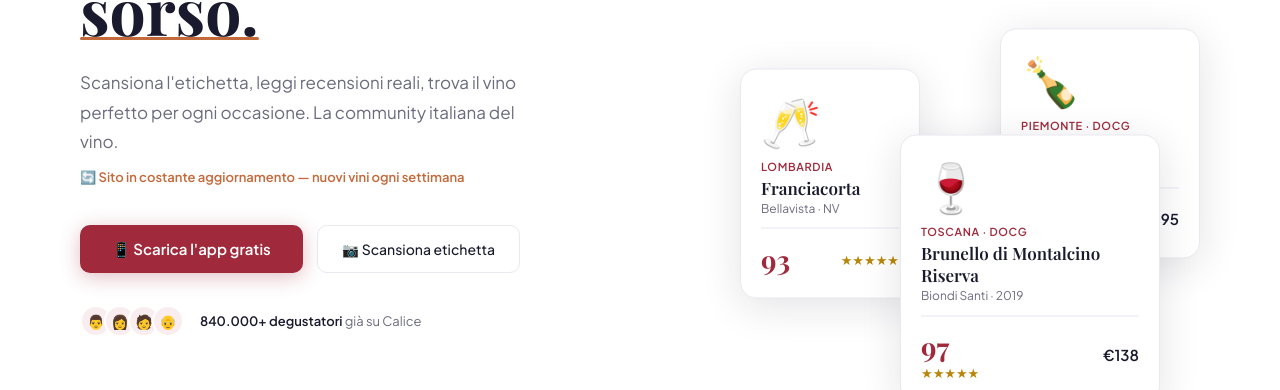
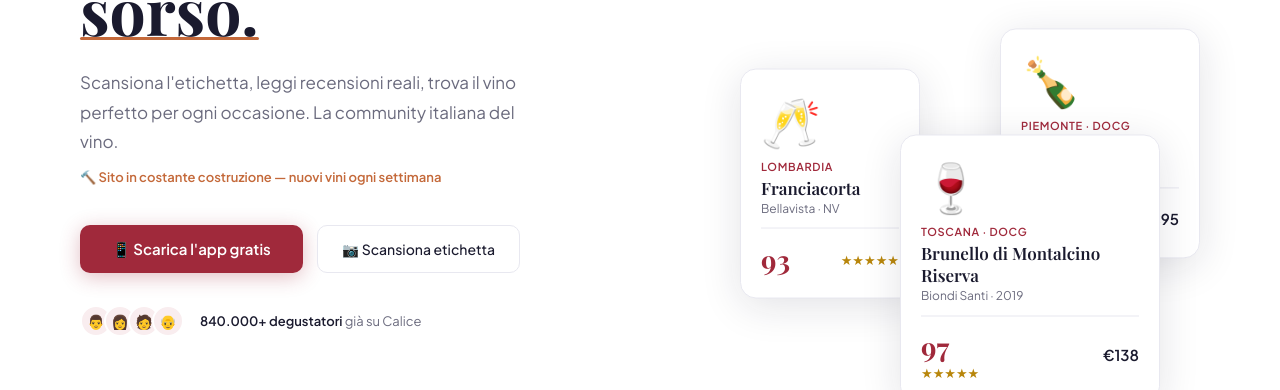
Before and after one commit to Barcolana/Calice, a Jekyll site: the page built from index.html, in a window 1280 px wide and 900 px high. Shown: the part 355-745 px from the top of the window. Built offline with Jekyll 4.4.1, drawn with Linux system fonts in a browser that asks for light colours; some web fonts are replaced.

Commit message:
Fix testo hero costruzione

```diff
--- a/index.html
+++ b/index.html
@@ -1404,7 +1404,7 @@
             </h1>
             <p class="hero-sub">Scansiona l'etichetta, leggi recensioni reali, trova il vino perfetto per ogni
                 occasione. La community italiana del vino.</p>
-            <p class="hero-update">🔄 Sito in costante aggiornamento — nuovi vini ogni settimana</p>
+            <p class="hero-update">🔨 Sito in costante costruzione — nuovi vini ogni settimana</p>
             <div class="hero-actions">
                 <button class="btn-hero">📱 Scarica l'app gratis</button>
                 <button class="btn-scan">📷 Scansiona etichetta</button>
```
